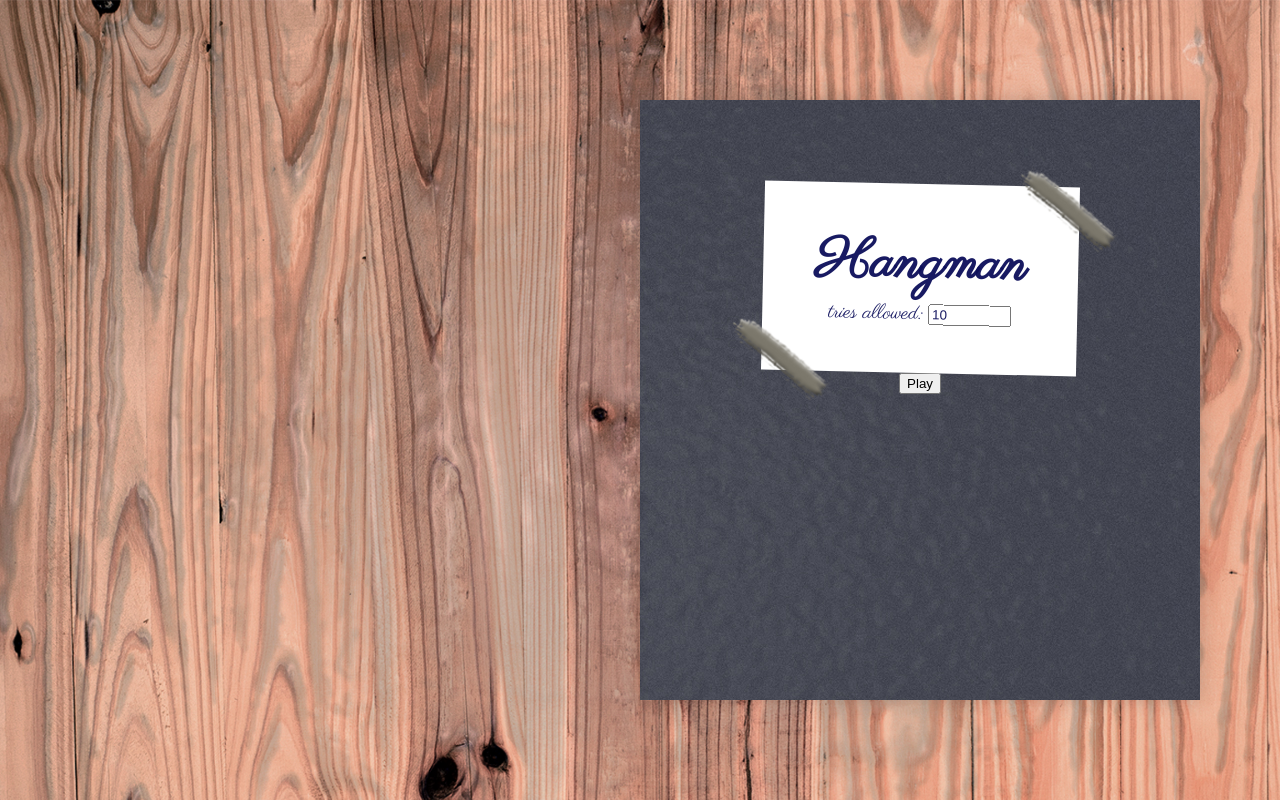
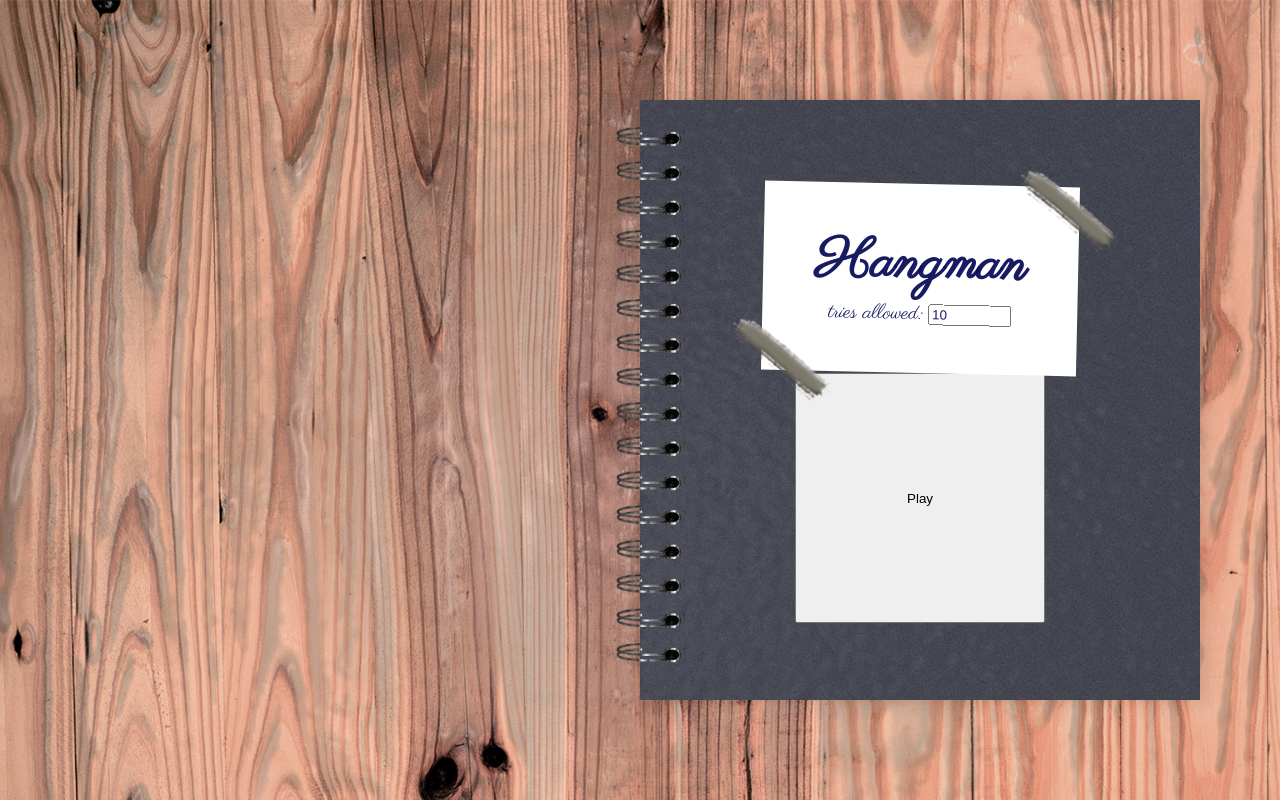
Before and after one commit to WilczekCK/hangman_react, a React (Create React App) app: page / in a window 1280 px wide. Built offline with nearby package versions, Linux system fonts and the light colour scheme.

Commit message:
rings on the edge of front page

```diff
--- a/src/App.css
+++ b/src/App.css
@@ -62,7 +62,15 @@ h2, label, input { color: rgba(12, 14, 90, 0.949); }
 
 /* HOMEPAGE */
 .start .page__container--left{ background:transparent; border:unset; }
-.start .page__container--right{ box-sizing: border-box; border:unset; background-image:url(./assets/img/front_book_cover.jpg); color: white; box-shadow: 0px 0px 20px rgba(0,0,0,.2); }
+
+.start .page__container--right{ position:relative; box-sizing: border-box; border:unset; background-image:url(./assets/img/front_book_cover.jpg); color: white; box-shadow: 0px 0px 20px rgba(0,0,0,.2); }
+.start .page__container--right::before{ display: block; content:''; left:-32px; top:-50px; transform:scale(.8); position:absolute; width:85px; height:115%; background-image:url(./assets/img/front_book_ring.png);  }
+
+.start .page__container--right button{
+  width:250px;
+  height:250px;
+}
+
 .start .page__container--right .page__container__sticker{ background:white; width:225px; padding:45px; margin-top:15%; color:black; transform:rotate(1.25deg); text-align: center;}
 .start .page__container--right .page__container__sticker::before{display: block; content:''; right:-40px; top:-20px; position:absolute; width:100px; height:85px; background-image:url(./assets/img/front_book_sticker.png); }
 .start .page__container--right .page__container__sticker::after{display: block; content:''; left:-30px; bottom:-30px; position:absolute; width:100px; height:85px; background-image:url(./assets/img/front_book_sticker.png); }
```
Also changed, not shown: src/assets/img/front_book_ring.png (added).
